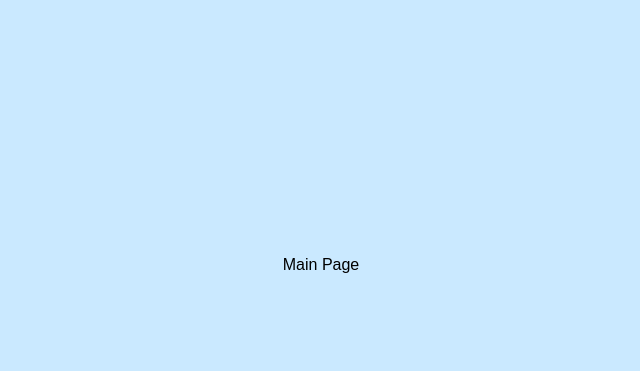
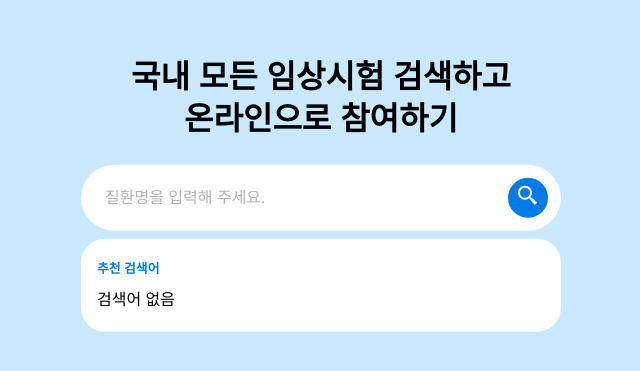
Before and after one commit to pre-onboarding-12th-team3/pre-onboarding-12th-3-3, a React (Vite) app: page / in a window 1280 px wide. Shown: the part 135-506 px from the top of the page, without its empty margins (319-959 px from the left). Built offline with nearby package versions, Linux system fonts and the light colour scheme; a web font is replaced by a local one.

Commit message:
[Feat] 검색 컴포넌트 홈 페이지에 연동

```diff
--- a/src/pages/MainPage.tsx
+++ b/src/pages/MainPage.tsx
@@ -1,5 +1,7 @@
+import { Form } from '@/components';
+
 const MainPage = () => {
-  return <div>Main Page</div>;
+  return <Form />;
 };
 
 export default MainPage;
```
